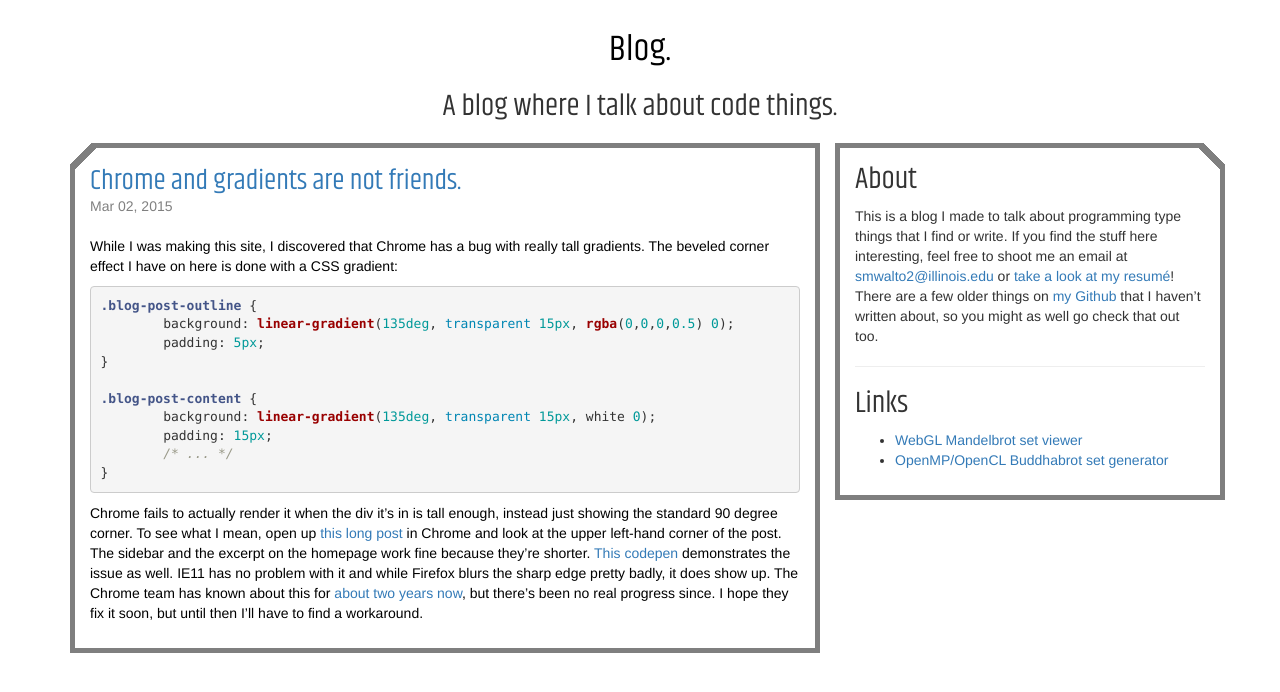
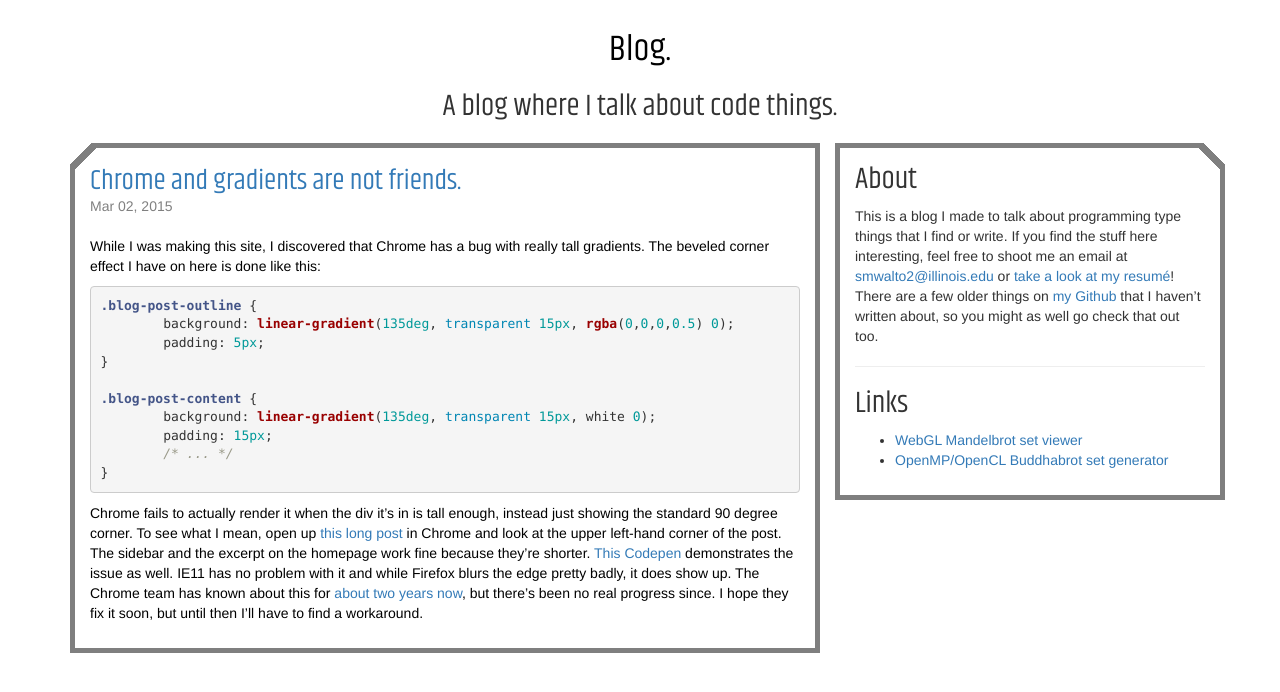
Before and after one commit to karmeleon/karmeleon.github.io, a Jekyll site: the page built from _posts/2015-3-2-chrome-gradients.md, in a window 1280 px wide. Shown: the top 692 px of the page. Built offline with Jekyll 4.4.1, drawn with Linux system fonts in a browser that asks for light colours; nearby versions of some CDN libraries.

Commit message:
final for realsies

```diff
--- a/_posts/2015-3-2-chrome-gradients.md
+++ b/_posts/2015-3-2-chrome-gradients.md
@@ -3,7 +3,7 @@ layout: post
 title: Chrome and gradients are not friends.
 ---
 
-While I was making this site, I discovered that Chrome has a bug with really tall gradients. The beveled corner effect I have on here is done with a CSS gradient:
+While I was making this site, I discovered that Chrome has a bug with really tall gradients. The beveled corner effect I have on here is done like this:
 
 {% highlight css %}
 
@@ -20,4 +20,4 @@ While I was making this site, I discovered that Chrome has a bug with really tal
 
 {% endhighlight %}
 
-Chrome fails to actually render it when the div it's in is tall enough, instead just showing the standard 90 degree corner. To see what I mean, open up [this long post]({% post_url 2015-2-21-buddhabrot %}) in Chrome and look at the upper left-hand corner of the post. The sidebar and the excerpt on the homepage work fine because they're shorter. [This codepen](http://codepen.io/anon/pen/KwBwBp) demonstrates the issue as well. IE11 has no problem with it and while Firefox blurs the sharp edge pretty badly, it does show up. The Chrome team has known about this for [about two years now](https://code.google.com/p/chromium/issues/detail?id=177293), but there's been no real progress since. I hope they fix it soon, but until then I'll have to find a workaround.
+Chrome fails to actually render it when the div it's in is tall enough, instead just showing the standard 90 degree corner. To see what I mean, open up [this long post]({% post_url 2015-2-21-buddhabrot %}) in Chrome and look at the upper left-hand corner of the post. The sidebar and the excerpt on the homepage work fine because they're shorter. [This Codepen](http://codepen.io/anon/pen/KwBwBp) demonstrates the issue as well. IE11 has no problem with it and while Firefox blurs the edge pretty badly, it does show up. The Chrome team has known about this for [about two years now](https://code.google.com/p/chromium/issues/detail?id=177293), but there's been no real progress since. I hope they fix it soon, but until then I'll have to find a workaround.
```
Also changed, not shown: 1 other file.
